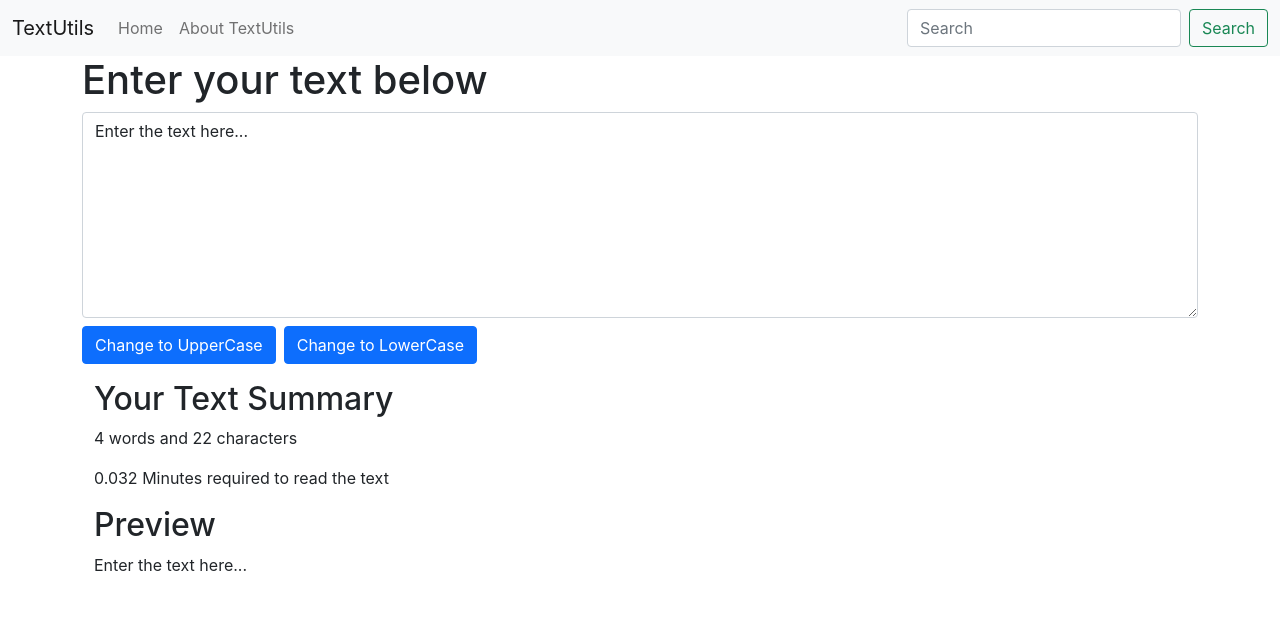
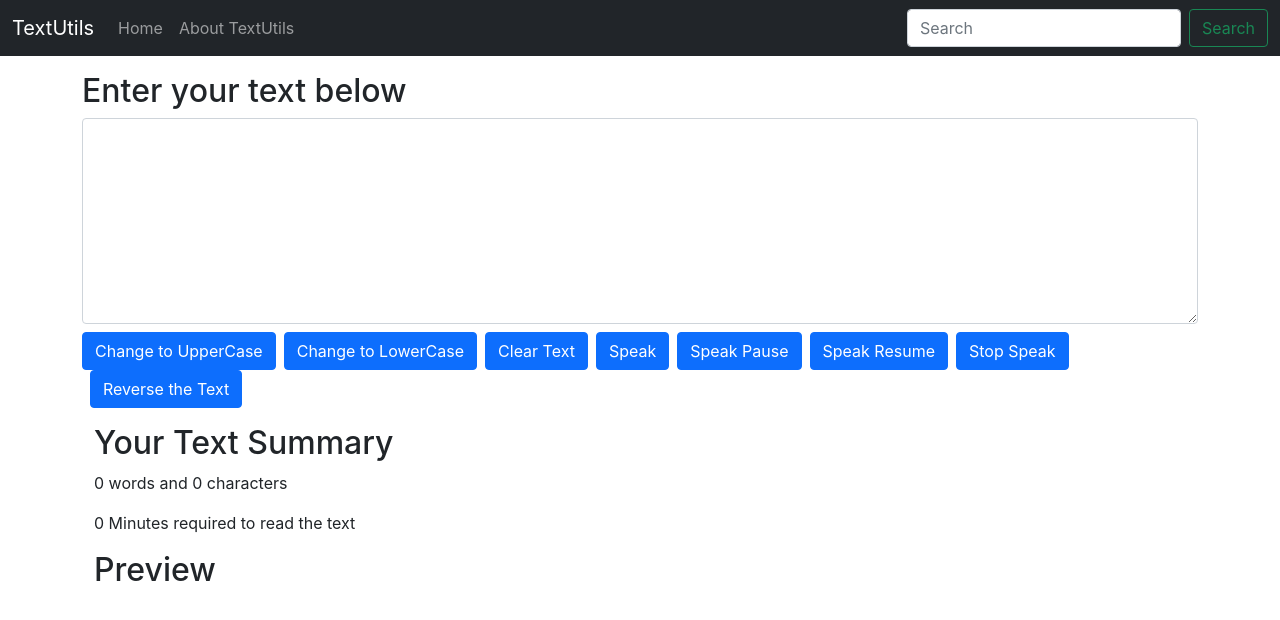
Before and after one commit to githubKushagra/React_Js----from-beginning-to-advance, a React (Create React App) app in the folder project-1/: page / in a window 1280 px wide. Shown: the top 620 px of the page. Built offline with nearby package versions, Linux system fonts and the light colour scheme.

Commit message:
Working on project-1

```diff
--- a/project-1/src/App.js
+++ b/project-1/src/App.js
@@ -12,7 +12,7 @@
     In ReactJS, the props are a type of object where the value of attributes of a tag is stored. The word “props” implies “properties”
     Props allow you to customize and configure child components based on data from the parent. This makes components reusable and flexible. */}
         <Navbar title="TextUtils" homePage="Home" aboutPage="About TextUtils" />
-        <div className="container">
+        <div className="container my-3">
           <TextFile heading="Enter your text below"/>
         </div>
     </>
--- a/project-1/src/Components/Navbar.js
+++ b/project-1/src/Components/Navbar.js
@@ -4,7 +4,7 @@
 export default function Navbar(props) {
   return (
     <>
-      <nav className="navbar navbar-expand-lg navbar-light bg-light">
+      <nav className="navbar navbar-expand-lg navbar-dark bg-dark">
         <div className="container-fluid">
           <a className="navbar-brand" href="/">
             {props.title}
--- a/project-1/src/Components/TextForm.js
+++ b/project-1/src/Components/TextForm.js
@@ -22,15 +22,90 @@
         setText(newText);
     }
 
+
+    const handleOnClearText = () => {
+        console.log("On Click...");
+        setText("");
+    }
+
+
+
+    const handleOnSpeak = () => {
+        console.log("On Click...");
+
+        // create a msg object and assign a class classed SpeechSynthesisUtterance()
+        // This creates a new instance of the SpeechSynthesisUtterance object.
+        // The SpeechSynthesisUtterance interface of the Web Speech API represents a speech request, containing the text that should be spoken and other settings such as language and pitch.
+        const msg = new SpeechSynthesisUtterance();
+
+        // This assigns the value of the text variable to the text property of the SpeechSynthesisUtterance object msg.The text property specifies the text that will be synthesized into speech.
+        msg.text = text;
+
+
+        msg.onstart = () => {
+            alert("Speak session has started")
+        }
+
+        msg.onend = () => {
+            alert("Speak session has ended")
+        }
+
+        // This line sends the msg object (the SpeechSynthesisUtterance instance) to the browser’s speechSynthesis engine to be spoken aloud.
+        // The speechSynthesis.speak() method is part of the Web Speech API, and it starts the process of converting the text into spoken words.
+        window.speechSynthesis.speak(msg);
+
+    }
+
+
+
+    const handleOnSpeakPause = () => {
+        console.log("On Click...");
+
+        // to stopped the speech
+        window.speechSynthesis.pause();
+    }
+
+
+
+    const handleOnSpeakResume = () => {
+        console.log("On Click...");
+
+        // to resume the speech that we have stoped
+        window.speechSynthesis.resume();
+    }
+
+
+
+    const handleOnStopSpeak = () => {
+        console.log("On Click...");
+
+        // to cancel the speech
+        window.speechSynthesis.cancel();
+    }
+
+
+
+    const handleOnReverseTheText = () => {
+        console.log("On Click...");
+        // to reverse the text
+        var newReversedText = "";
+        for(var i = text.length-1 ; i>=0 ; i--) {
+            newReversedText += text[i];
+        }
+        setText(newReversedText);
+    }
+
+
+
     // this is the state and here text is the state
     // text is storing the value of textarea
     // setText is used to update the value of text whenever the content of textarea gets changed
     // useState("Enter the text here...") :- default value of text will be "Enter the text here..."
-    const [text , setText] = useState("Enter the text here...")
+    var [text , setText] = useState("")
 
     return (
         <>
-            <h1>{props.heading}</h1>
+            <h2>{props.heading}</h2>
             <div className="mb-2">
                 <textarea className="form-control" id="my-box" value={text} onChange={handleOnChange} rows="8"></textarea>
             </div>
@@ -38,6 +113,12 @@
             <div>
                 <button className="btn btn-primary" onClick={handleOnUpperCase}>Change to UpperCase</button>
                 <button className="btn btn-primary ms-2" onClick={handleOnLowerCase}>Change to LowerCase</button>
+                <button className="btn btn-primary ms-2" onClick={handleOnClearText}>Clear Text</button>
+                <button className="btn btn-primary ms-2" onClick={handleOnSpeak}>Speak</button>
+                <button className="btn btn-primary ms-2" onClick={handleOnSpeakPause}>Speak Pause</button>
+                <button className="btn btn-primary ms-2" onClick={handleOnSpeakResume}>Speak Resume</button>
+                <button className="btn btn-primary ms-2" onClick={handleOnStopSpeak}>Stop Speak</button>
+                <button className="btn btn-primary ms-2" onClick={handleOnReverseTheText}>Reverse the Text</button>
             </div>
 
 
@@ -48,7 +129,7 @@
                     {text.trim().length === 0 ? 0 : text.trim().split(/\s+/).length} words and {text.length} characters
                 </p>
                 <p>
-                    {0.008 * text.trim().split(" ").length} Minutes required to read the text
+                    {text.trim().length === 0 ? 0 : 0.008 * text.trim().split(/\s+/).length} Minutes required to read the text
                 </p>
                 <h2>Preview</h2>
                 <p style={{ textAlign: 'justify' }}>
```
